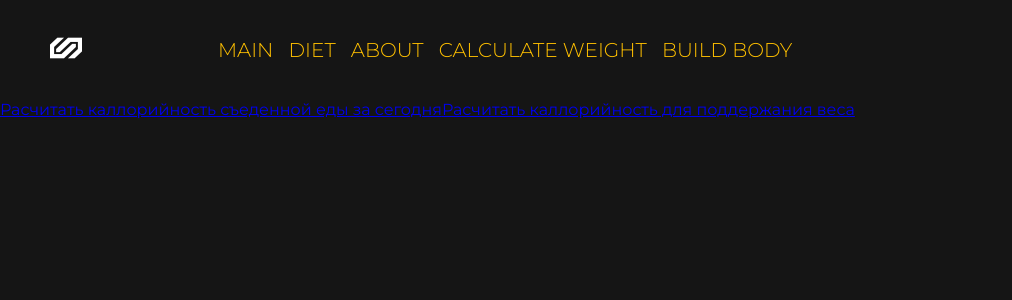
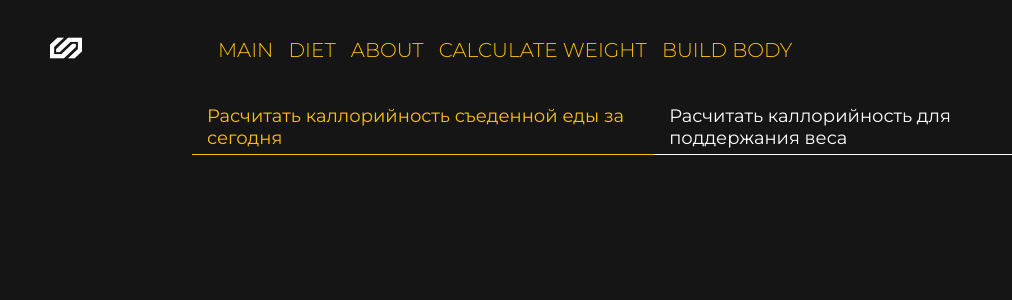
Before and after one commit to SulimanVu/Health-Front, a React (Create React App) app: page /calc in a window 1280 px wide. Shown: the top 300 px of the page, without its empty margins (0-1012 px from the left). Built offline with nearby package versions, Linux system fonts and the light colour scheme.

Commit message:
Поработал с роутами

```diff
--- a/src/components/Body/Body.jsx
+++ b/src/components/Body/Body.jsx
@@ -2,15 +2,36 @@ import React, { useState } from "react";
 import { Link } from "react-router-dom";
 import styles from "./body.module.scss";
 import { Outlet } from "react-router-dom";
+import cn from "classnames";
 
 const Body = () => {
-  const [gender, setGender] = useState("male");
+  const [male, setMale] = useState(true);
+  const [female, setFemale] = useState(false);
+
+  const handleClick = () => {
+    setMale(!male);
+    setFemale(!female);
+  };
 
   return (
-    <div className={styles.main}>
-        <Link to={"/body/boy"}>male</Link><br/>
-        <Link to={"girl"}>female</Link>
-        <Outlet />
+    <div className={styles.col}>
+      <div className={styles.links}>
+        <Link
+          className={cn(styles.link, male && styles.active)}
+          onClick={handleClick}
+          to={"boy"}
+        >
+          male
+        </Link>
+        <Link
+          className={cn(styles.link, female && styles.active)}
+          onClick={handleClick}
+          to={"girl"}
+        >
+          female
+        </Link>
+      </div>
+      <Outlet />
     </div>
   );
 };
--- a/src/components/Body/body.module.scss
+++ b/src/components/Body/body.module.scss
@@ -1,4 +1,31 @@
-.main{
-    background-color: #151515;
-    min-height: 100vh;
+.col {
+  width: 100%;
+  background-color: #151515;
+  .links {
+    width: 20%;
+    margin: auto;
+    display: flex;
+    justify-content: space-between;
+    .link {
+      font-size: 18px;
+      font-weight: 400;
+      display: flex;
+      align-items: center;
+      padding: 5px 15px;
+      text-align: center;
+      text-decoration: none;
+      border-bottom: 1px solid #fff;
+      color: #fff;
+      transition: 0.4s;
+      cursor: pointer;
+      &:hover {
+        color: #ffc000;
+        border-bottom: 1px solid #ffc000;
+      }
+    }
+  }
 }
+.active {
+  color: #ffc000 !important;
+  border-bottom: 1px solid #ffc000 !important;
+}
--- a/src/components/Header/Header.jsx
+++ b/src/components/Header/Header.jsx
@@ -8,15 +8,37 @@ const Header = () => {
     <section className={styles.head}>
       <header>
         <div className={styles.logo}>
-        <Link to={"/"}><img alt="#" src={logo} /></Link>
+          <Link to={"/"}>
+            <img alt="#" src={logo} />
+          </Link>
         </div>
         <div className={styles.nav_top}>
           <ul>
-          <li><Link to={"/"} className={styles.link}>Main</Link></li>
-          <li><Link to={"/diet"} className={styles.link}>diet</Link></li>
-          <li><Link to={"/about"} className={styles.link}>About</Link></li>
-          <li><Link to={"/calc"} className={styles.link}>calculate weight</Link></li>
-          <li><Link to={"/body"} className={styles.link}>build body</Link></li>
+            <li>
+              <Link to={"/"} className={styles.link}>
+                Main
+              </Link>
+            </li>
+            <li>
+              <Link to={"/diet"} className={styles.link}>
+                diet
+              </Link>
+            </li>
+            <li>
+              <Link to={"/about"} className={styles.link}>
+                About
+              </Link>
+            </li>
+            <li>
+              <Link to={"/calc/calconday"} className={styles.link}>
+                calculate weight
+              </Link>
+            </li>
+            <li>
+              <Link to={"/body/boy"} className={styles.link}>
+                build body
+              </Link>
+            </li>
           </ul>
         </div>
       </header>
--- a/src/pages/Calc/Calc.jsx
+++ b/src/pages/Calc/Calc.jsx
@@ -1,16 +1,29 @@
-import React from "react";
+import React, { useState } from "react";
 import style from "./Calc.module.scss";
 import { Link, Outlet } from "react-router-dom";
+import styles from "./Calc.module.scss";
+import cn from "classnames";
 
 const Calc = () => {
+  const [first, setFirst] = useState(true);
+  const [second, setSecond] = useState(false);
+
+  const handleClick = () => {
+    setFirst(!first);
+    setSecond(!second);
+  };
   return (
-      <div>
-        <div className={style.col}>
-          <Link to={'calconday'}>Расчитать каллорийность съеденной еды за сегодня</Link>
-          <Link to={'calcweight'}>Расчитать каллорийность для поддержания веса</Link>
-          <Outlet />
-        </div>
+    <div className={styles.col}>
+      <div className={style.links}>
+        <Link className={cn(styles.link, first && styles.active)} onClick={handleClick} to={"calconday"}>
+          Расчитать каллорийность съеденной еды за сегодня
+        </Link>
+        <Link className={cn(styles.link, second && styles.active)} onClick={handleClick} to={"calcweight"}>
+          Расчитать каллорийность для поддержания веса
+        </Link>
       </div>
+      <Outlet />
+    </div>
   );
 };
 
--- a/src/pages/Calc/Calc.module.scss
+++ b/src/pages/Calc/Calc.module.scss
@@ -1,4 +1,30 @@
 .col {
-    min-height: 100vh;
-    background-color: #151515;
+  width: 100%;
+  background-color: #151515;
+  .links {
+    width: 70%;
+    margin: auto;
+    display: flex;
+    justify-content: space-between;
+    .link {
+      font-size: 18px;
+      font-weight: 400;
+      display: flex;
+      align-items: center;
+      padding: 5px 15px;
+      text-decoration: none;
+      border-bottom: 1px solid #fff;
+      color: #fff;
+      transition: 0.4s;
+      cursor: pointer;
+      &:hover {
+        color: #ffc000;
+        border-bottom: 1px solid #ffc000;
+      }
+    }
+  }
 }
+.active {
+  color: #ffc000 !important;
+  border-bottom: 1px solid #ffc000 !important;
+}
--- a/src/pages/Calc/CalcWeight/calcWeight.module.scss
+++ b/src/pages/Calc/CalcWeight/calcWeight.module.scss
@@ -6,7 +6,7 @@
 }
 
 .mainCalc {
-    width: 30%;
+    width: 40%;
     margin-top: 20px;
     display: flex;
     flex-direction: column;
@@ -14,8 +14,9 @@
 }
 
 .inp {
+    font-weight: 400;
     background-color: #ffc000;
-    margin-top: 5px;
+    margin: 5px;
     color: black;
 }
 
--- a/src/pages/MainPage/Main.jsx
+++ b/src/pages/MainPage/Main.jsx
@@ -2,10 +2,11 @@ import React, { useEffect } from "react";
 import { useDispatch, useSelector } from "react-redux";
 import { fetchDiet } from "../../features/dietSlice";
 import styles from "./main.module.scss";
+import { motion } from "framer-motion";
 
 const Main = () => {
   const diet = useSelector((state) => state.diet.diet);
-  console.log(diet);
+
   const dispatch = useDispatch();
   useEffect(() => {
     dispatch(fetchDiet());
@@ -14,21 +15,33 @@ const Main = () => {
     <>
       <section className={styles.banner}>
         <div className={styles.main_img}>
-          <div className={styles.text_content}>
+          <motion.div
+            transition={{ duration: 2}}
+            initial={{ opacity: 0, x: 200 }}
+            animate={{ opacity: 1, x: 0 }}
+            className={styles.text_content}
+          >
             <h3>Do you like to eat tasty and healthy?</h3>
             <h1>Don't wait !</h1>
             <h4>Find the right and healthy way to eat with us</h4>
-            <button><a to={"/#diet"}>View diets</a></button>
-          </div>
+            <button>
+              View diets
+            </button>
+          </motion.div>
         </div>
         <div className={styles.block}></div>
       </section>
-      <section className={styles.diet_blocks} id={'diet'}>
+      <section className={styles.diet_blocks}>
         {diet.map((item, index) => {
           return (
-            <div key={index}>
+            <motion.div
+              transition={{ duration: 1 }}
+              initial={{ opacity: 0, y: 20 }}
+              whileInView={{ opacity: 1, y: 0 }}
+              key={index}
+            >
               <h1>{item.name}</h1>
-            </div>
+            </motion.div>
           );
         })}
       </section>
```
Lines whose indentation alone changed are shown as unchanged.
